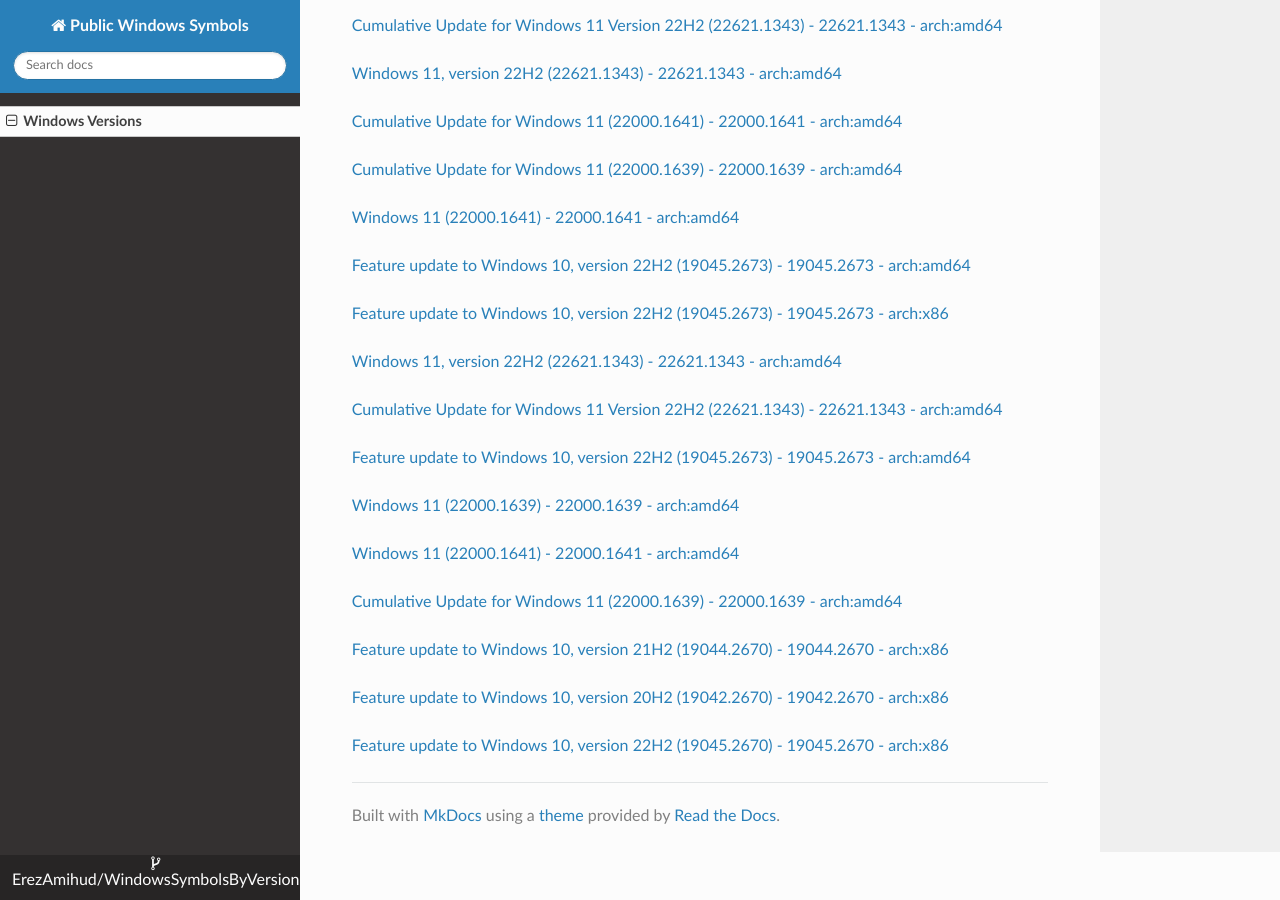
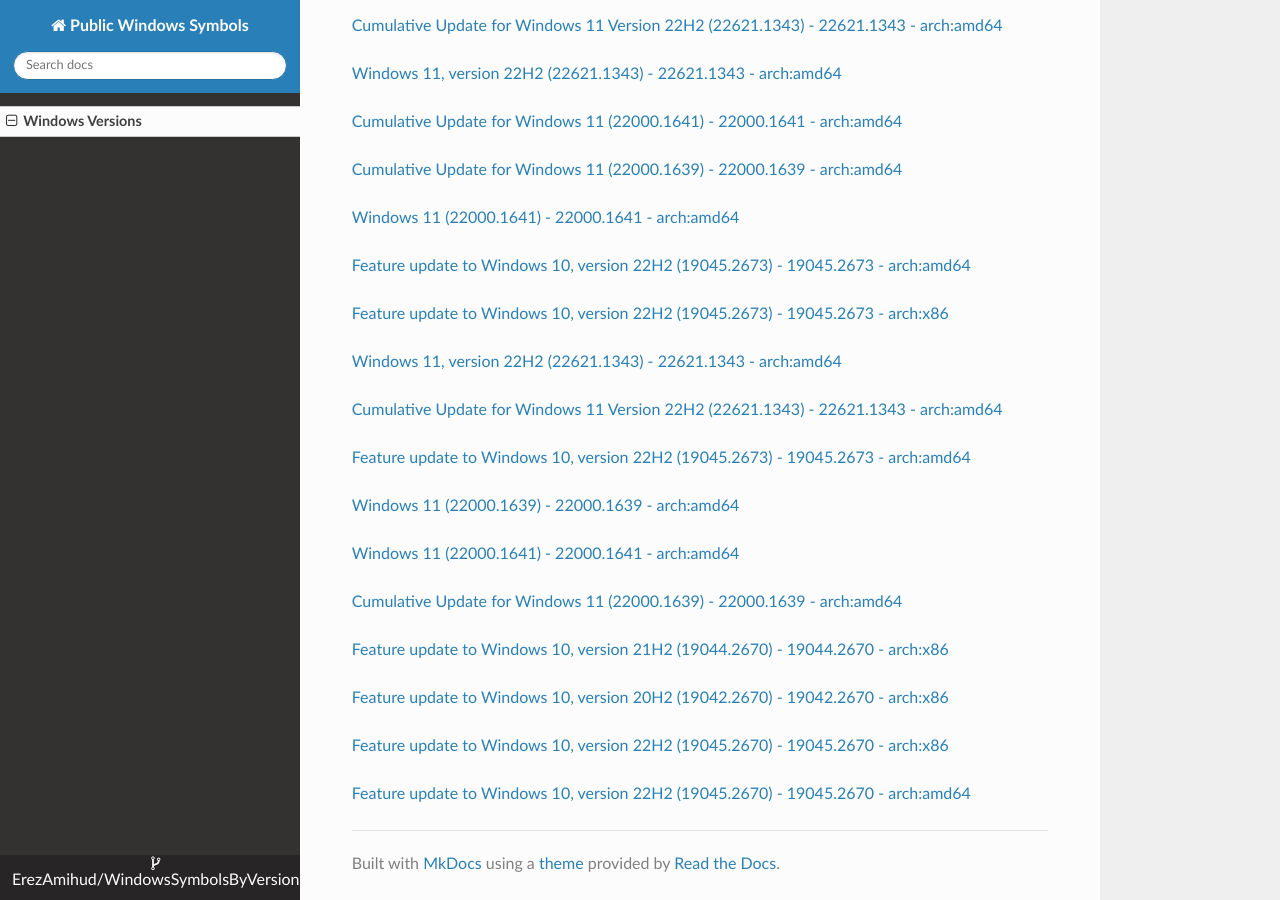
Before and after one commit to ErezAmihud/WindowsSymbolsByVersion, an MkDocs documentation site: the page built from docs/index.md, in a window 1280 px wide and 900 px high, scrolled down 38141 px. Built offline with MkDocs 1.6.1, drawn with Linux system fonts in a browser that asks for light colours; nearby versions of some CDN libraries.

Commit message:
Automated commit, add manifest for ceca7851-67c8-4a1a-84dd-a3c58196367b

```diff
--- a/docs/index.md
+++ b/docs/index.md
@@ -2221,3 +2221,6 @@
 
 
 [Feature update to Windows 10, version 22H2 (19045.2670) - 19045.2670 - arch:x86](https://github.com/ErezAmihud/WindowsSymbolsByVersion/blob/main/manifests/673fde7d-af91-4412-9636-a21f5175e69d.manifest)
+
+
+[Feature update to Windows 10, version 22H2 (19045.2670) - 19045.2670 - arch:amd64](https://github.com/ErezAmihud/WindowsSymbolsByVersion/blob/main/manifests/ceca7851-67c8-4a1a-84dd-a3c58196367b.manifest)
```
Also changed, not shown: process_builds.json (+1 -1 lines), 1 other file.
